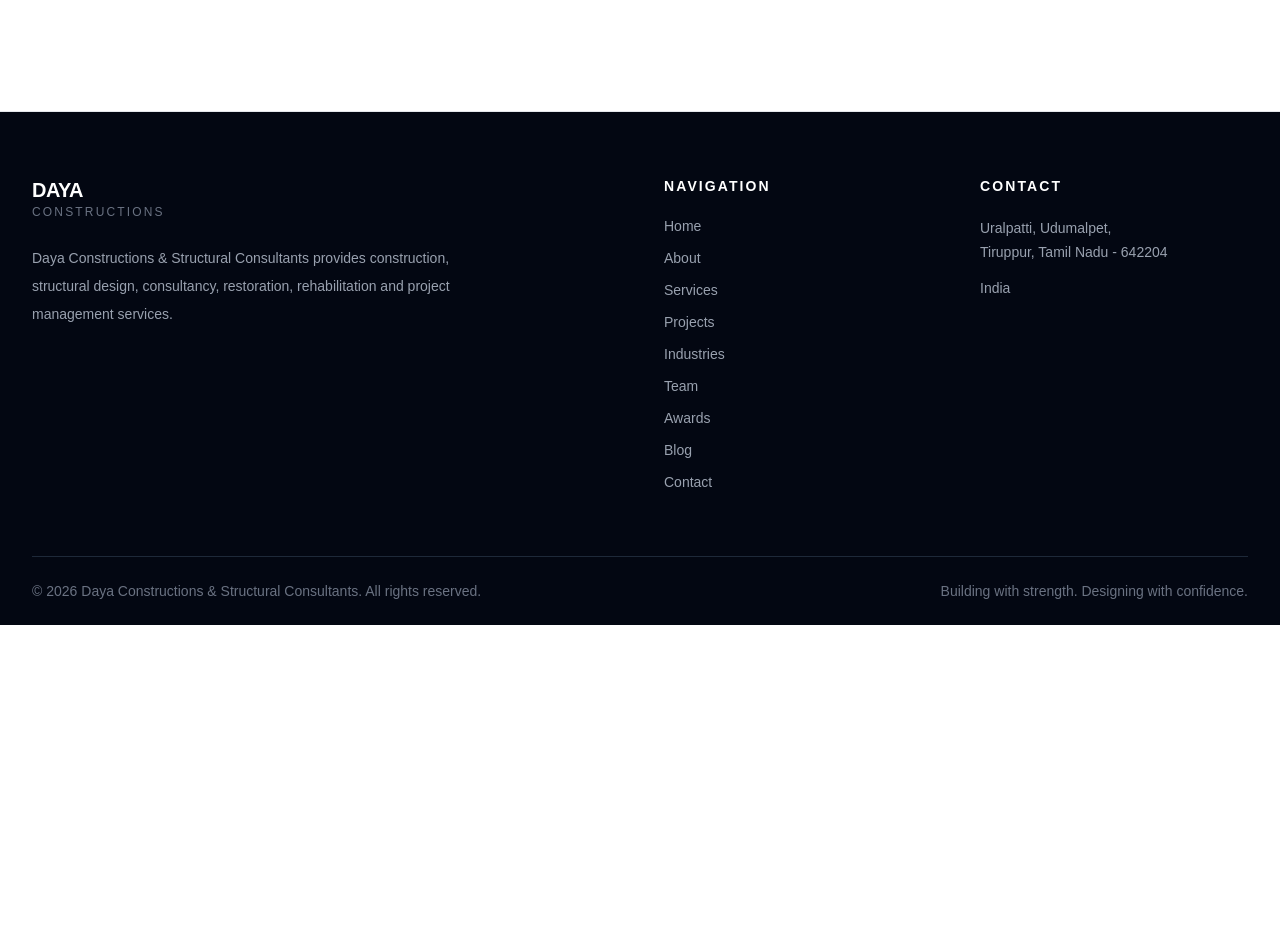
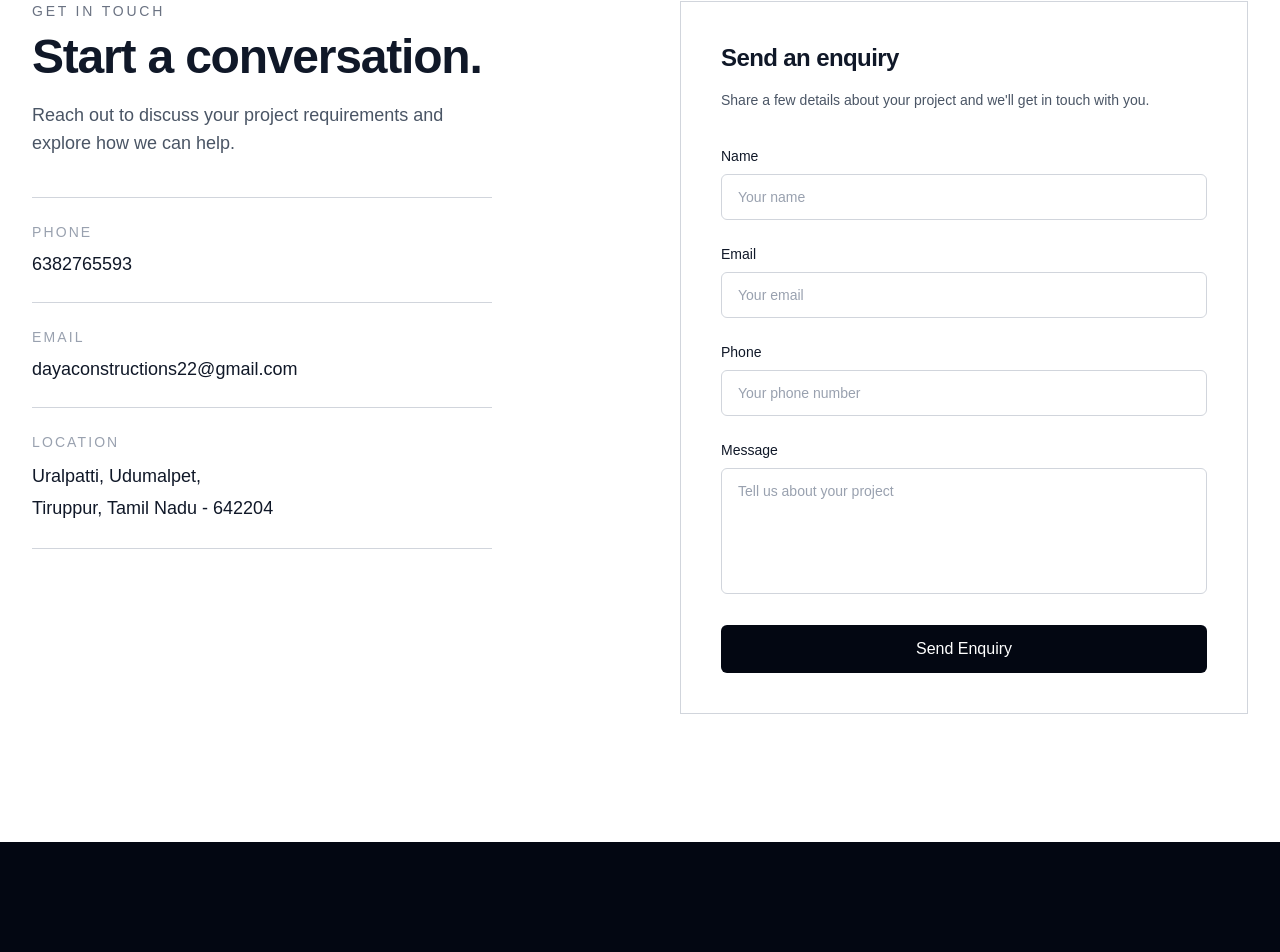
Before and after one commit to Sumolegen/Construction-Website, a Next.js app: page /contact in a window 1280 px wide. Before the commit this address had no page. Shown: the part 770-1722 px from the top of the page. Before the commit the page ends 1395 px from the top, so only its background shows below. Built offline with nearby package versions, Linux system fonts and the light colour scheme.

Commit message:
contactpage-added

```diff
--- a/src/app/awards/page.tsx
+++ b/src/app/awards/page.tsx
@@ -108,7 +108,7 @@ export default function AwardsPage() {
         <Container>
           <div className="grid gap-12 lg:grid-cols-12 lg:gap-16">
             <div className="lg:col-span-5">
-              <div className="aspect-[4/3] bg-gray-200">
+              <div className="aspect-4/3 bg-gray-200">
                 <div className="flex h-full items-center justify-center">
                   <span className="text-sm font-medium uppercase tracking-[0.2em] text-gray-400">
                     Recognition Image
--- /dev/null
+++ b/src/app/contact/page.tsx
@@ -0,0 +1,201 @@
+import Container from "../../Components/ui/Container";
+import SectionHeading from "../../Components/ui/SectionHeading";
+
+const contactDetails = [
+  {
+    label: "Phone",
+    value: "6382765593",
+    href: "tel:6382765593",
+  },
+  {
+    label: "Email",
+    value: "dayaconstructions22@gmail.com",
+    href: "mailto:dayaconstructions22@gmail.com",
+  },
+];
+
+export default function ContactPage() {
+  return (
+    <main>
+      {/* Hero */}
+      <section className="bg-gray-100">
+        <Container>
+          <div className="flex min-h-[60vh] items-center py-24 sm:py-28 lg:py-32">
+            <div className="max-w-5xl">
+              <p className="mb-6 text-sm font-medium uppercase tracking-[0.25em] text-gray-500">
+                Contact Daya
+              </p>
+
+              <h1 className="text-5xl font-semibold leading-[1.05] tracking-tight text-gray-950 sm:text-6xl lg:text-8xl">
+                Let&apos;s discuss
+                <br />
+                your project.
+              </h1>
+
+              <p className="mt-8 max-w-2xl text-base leading-7 text-gray-600 sm:text-lg">
+                Tell us about your construction, structural, restoration or
+                rehabilitation requirements.
+              </p>
+            </div>
+          </div>
+        </Container>
+      </section>
+
+      {/* Contact Information + Form */}
+      <section className="bg-white py-24 sm:py-28 lg:py-32">
+        <Container>
+          <div className="grid gap-16 lg:grid-cols-12 lg:gap-20">
+            {/* Contact Information */}
+            <div className="lg:col-span-5">
+              <SectionHeading
+                eyebrow="Get In Touch"
+                title="Start a conversation."
+                description="Reach out to discuss your project requirements and explore how we can help."
+              />
+
+              <div className="mt-10 border-t border-gray-300">
+                {contactDetails.map((detail) => (
+                  <div
+                    key={detail.label}
+                    className="border-b border-gray-300 py-6"
+                  >
+                    <p className="text-sm font-medium uppercase tracking-[0.15em] text-gray-400">
+                      {detail.label}
+                    </p>
+
+                    <a
+                      href={detail.href}
+                      className="mt-2 inline-block text-lg font-medium text-gray-900 transition-colors duration-200 hover:text-gray-500"
+                    >
+                      {detail.value}
+                    </a>
+                  </div>
+                ))}
+
+                <div className="border-b border-gray-300 py-6">
+                  <p className="text-sm font-medium uppercase tracking-[0.15em] text-gray-400">
+                    Location
+                  </p>
+
+                  <p className="mt-2 text-lg leading-8 text-gray-900">
+                    Uralpatti, Udumalpet,
+                    <br />
+                    Tiruppur, Tamil Nadu - 642204
+                  </p>
+                </div>
+              </div>
+            </div>
+
+            {/* Contact Form */}
+            <div className="lg:col-span-6 lg:col-start-7">
+              <div className="border border-gray-300 p-6 sm:p-8 lg:p-10">
+                <h2 className="text-2xl font-semibold tracking-tight text-gray-900">
+                  Send an enquiry
+                </h2>
+
+                <p className="mt-3 text-sm leading-7 text-gray-600">
+                  Share a few details about your project and we&apos;ll get in
+                  touch with you.
+                </p>
+
+                <form className="mt-8 space-y-6">
+                  <div>
+                    <label
+                      htmlFor="name"
+                      className="mb-2 block text-sm font-medium text-gray-900"
+                    >
+                      Name
+                    </label>
+
+                    <input
+                      id="name"
+                      name="name"
+                      type="text"
+                      placeholder="Your name"
+                      className="w-full rounded-md border border-gray-300 bg-white px-4 py-3 text-sm text-gray-900 outline-none transition-colors duration-200 placeholder:text-gray-400 focus:border-gray-900"
+                    />
+                  </div>
+
+                  <div>
+                    <label
+                      htmlFor="email"
+                      className="mb-2 block text-sm font-medium text-gray-900"
+                    >
+                      Email
+                    </label>
+
+                    <input
+                      id="email"
+                      name="email"
+                      type="email"
+                      placeholder="Your email"
+                      className="w-full rounded-md border border-gray-300 bg-white px-4 py-3 text-sm text-gray-900 outline-none transition-colors duration-200 placeholder:text-gray-400 focus:border-gray-900"
+                    />
+                  </div>
+
+                  <div>
+                    <label
+                      htmlFor="phone"
+                      className="mb-2 block text-sm font-medium text-gray-900"
+                    >
+                      Phone
+                    </label>
+
+                    <input
+                      id="phone"
+                      name="phone"
+                      type="tel"
+                      placeholder="Your phone number"
+                      className="w-full rounded-md border border-gray-300 bg-white px-4 py-3 text-sm text-gray-900 outline-none transition-colors duration-200 placeholder:text-gray-400 focus:border-gray-900"
+                    />
+                  </div>
+
+                  <div>
+                    <label
+                      htmlFor="message"
+                      className="mb-2 block text-sm font-medium text-gray-900"
+                    >
+                      Message
+                    </label>
+
+                    <textarea
+                      id="message"
+                      name="message"
+                      rows={5}
+                      placeholder="Tell us about your project"
+                      className="w-full resize-none rounded-md border border-gray-300 bg-white px-4 py-3 text-sm text-gray-900 outline-none transition-colors duration-200 placeholder:text-gray-400 focus:border-gray-900"
+                    />
+                  </div>
+
+                  <button
+                    type="submit"
+                    className="inline-flex w-full items-center justify-center rounded-md bg-gray-950 px-6 py-3 text-sm font-medium text-white transition-colors duration-200 hover:bg-gray-800"
+                  >
+                    Send Enquiry
+                  </button>
+                </form>
+              </div>
+            </div>
+          </div>
+        </Container>
+      </section>
+
+      {/* Closing CTA */}
+      <section className="bg-gray-950 py-24 sm:py-28 lg:py-32">
+        <Container>
+          <div className="mx-auto max-w-4xl text-center">
+            <p className="text-sm font-medium uppercase tracking-[0.25em] text-gray-400">
+              Daya Constructions
+            </p>
+
+            <h2 className="mt-5 text-4xl font-semibold leading-tight tracking-tight text-white sm:text-5xl lg:text-6xl">
+              Building with strength.
+              <br />
+              Designing with confidence.
+            </h2>
+          </div>
+        </Container>
+      </section>
+    </main>
+  );
+}
```
